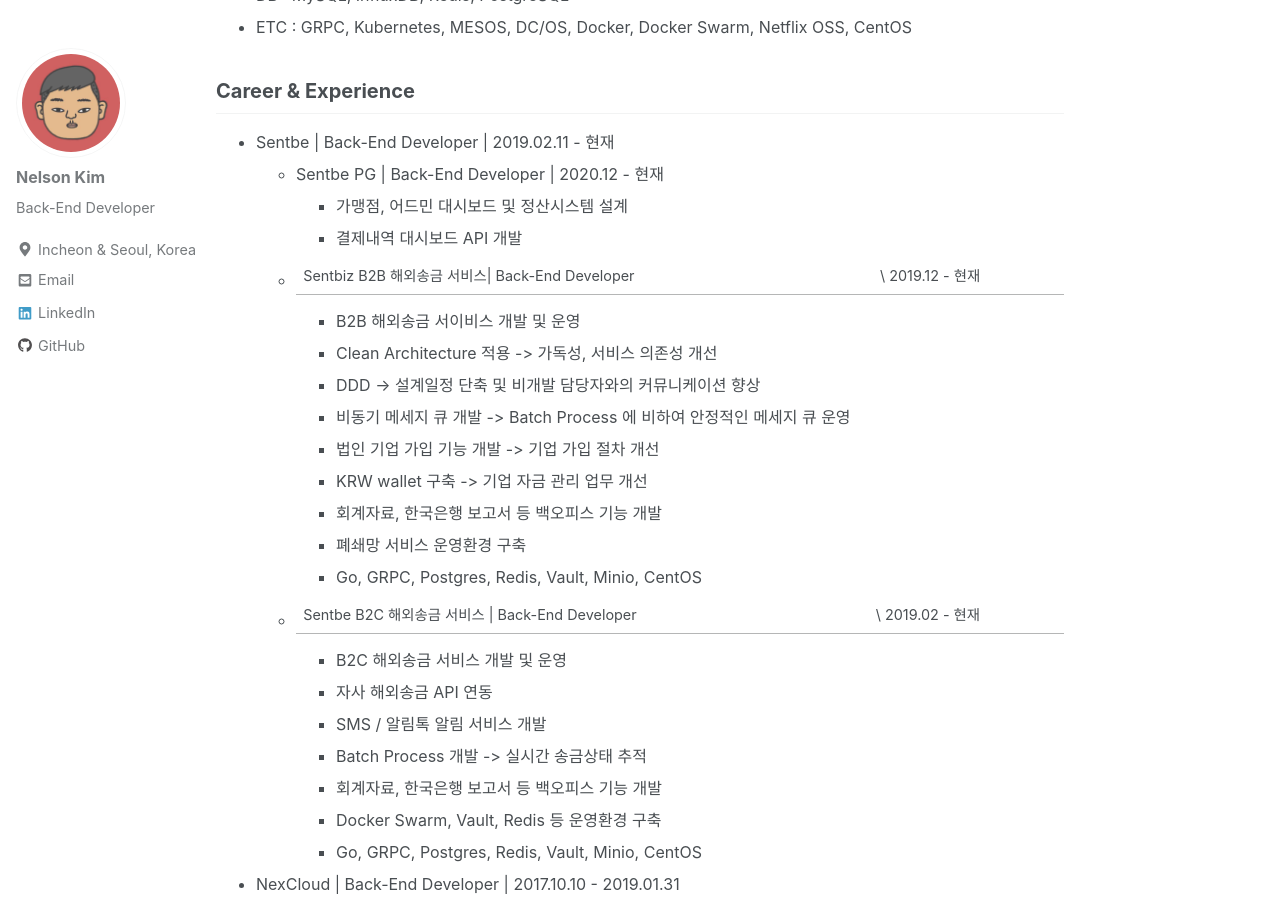
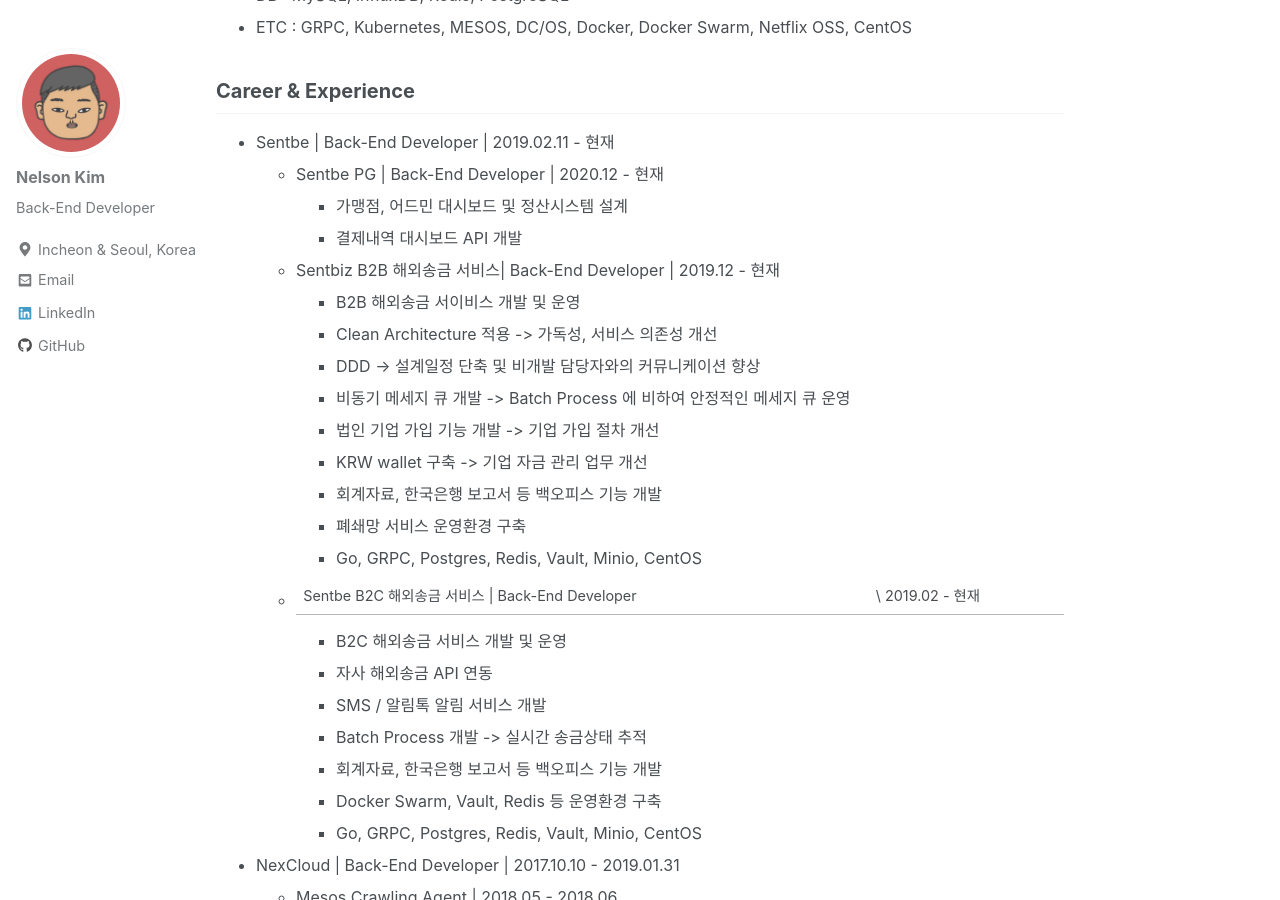
Before and after one commit to ssipflow/ssipflow.github.io, a Jekyll site: the page built from _pages/about-me.md, in a window 1280 px wide and 900 px high, scrolled down 858 px. Built offline with Jekyll 4.4.1, drawn with Linux system fonts in a browser that asks for light colours; nearby versions of some CDN libraries; comment, search, counter and statistics services are not loaded.

```diff
--- a/_pages/about-me.md
+++ b/_pages/about-me.md
@@ -34,7 +34,7 @@ GitHub: [https://github.com/ssipflow](https://github.com/ssipflow)
         * 가맹점, 어드민 대시보드 및 정산시스템 설계
         * 결제내역 대시보드 API 개발
 
-    * Sentbiz B2B 해외송금 서비스\| Back-End Developer |\ 2019.12 - 현재
+    * Sentbiz B2B 해외송금 서비스\| Back-End Developer \| 2019.12 - 현재
         * B2B 해외송금 서이비스 개발 및 운영
         * Clean Architecture 적용 -> 가독성, 서비스 의존성 개선
         * DDD -> 설계일정 단축 및 비개발 담당자와의 커뮤니케이션 향상
```
